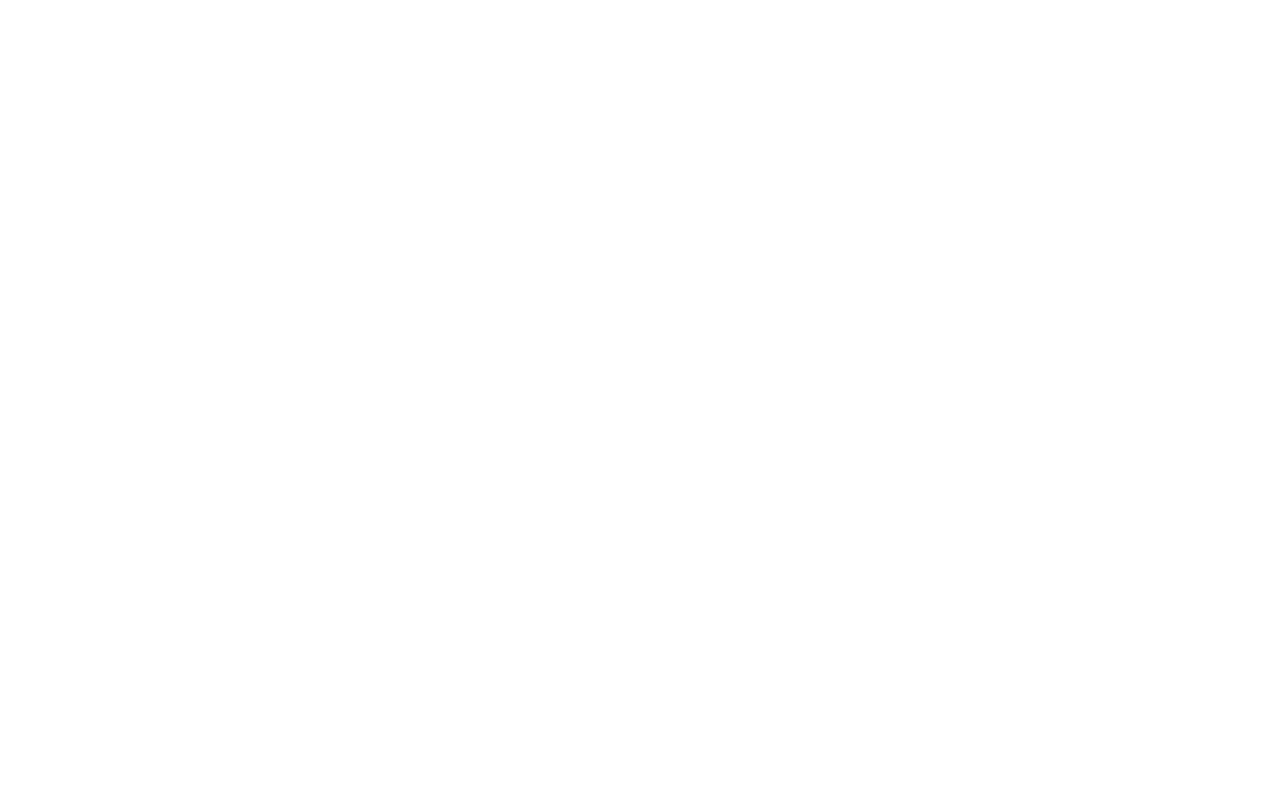
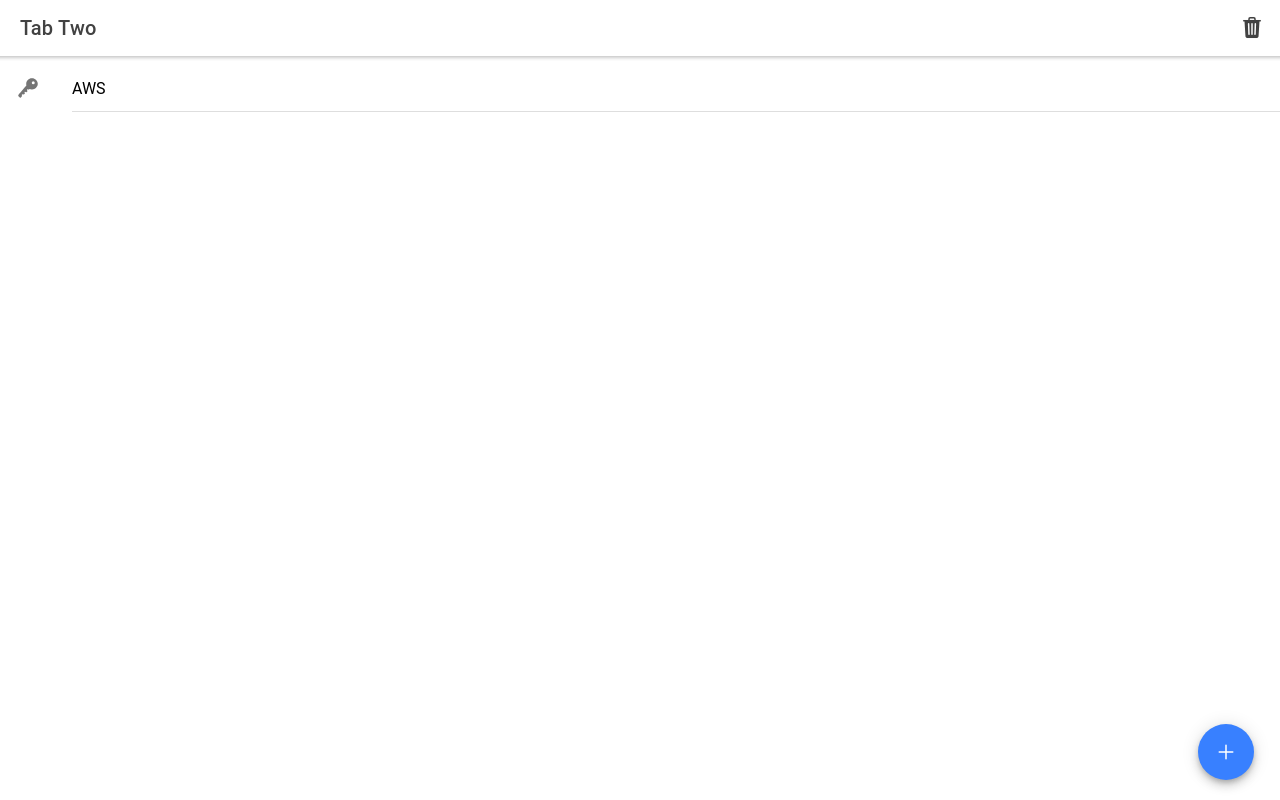
Before and after one commit to leon-schi/encryptor, a React (Create React App) app: page /dashboard in a window 1280 px wide. Built offline with nearby package versions, Linux system fonts and the light colour scheme; the HTML template or start-up script is replaced by a standard one.

Commit message:
basic layout

```diff
--- a/src/App.tsx
+++ b/src/App.tsx
@@ -2,7 +2,8 @@
 import { Redirect, Route } from 'react-router-dom';
 import { IonApp, IonRouterOutlet } from '@ionic/react';
 import { IonReactRouter } from '@ionic/react-router';
-import Home from './pages/Home';
+import Dashboard from './pages/Dashboard';
+import Details from './pages/Details';
 
 /* Core CSS required for Ionic components to work properly */
 import '@ionic/react/css/core.css';
@@ -27,8 +28,9 @@
   <IonApp>
     <IonReactRouter>
       <IonRouterOutlet>
-        <Route path="/home" component={Home} exact={true} />
-        <Route exact path="/" render={() => <Redirect to="/home" />} />
+        <Route path="/dashboard" component={Dashboard} exact={true} />
+        <Route path="/dashboard/:id" component={Details} exact={true} />
+        <Route exact path="/" render={() => <Redirect to="/dashboard" />} />
       </IonRouterOutlet>
     </IonReactRouter>
   </IonApp>
--- /dev/null
+++ b/src/pages/Dashboard.css
@@ -0,0 +1,7 @@
+.item {
+    height: 50px
+}
+
+.fab {
+    padding-bottom: 10px
+}
--- /dev/null
+++ b/src/pages/Dashboard.tsx
@@ -0,0 +1,72 @@
+import { IonContent, IonHeader, IonPage, IonTitle, IonToolbar, IonItem, IonButton, IonButtons, IonIcon, IonList, IonLabel, IonFab, IonFabButton } from '@ionic/react';
+import { RouteComponentProps } from 'react-router';
+import { add, key, trash } from 'ionicons/icons';
+import React from 'react';
+
+import './Dashboard.css'
+
+class Item {
+  key: string
+  constructor(key: string) {
+    this.key = key
+  }
+}
+
+type State = {
+  items: Item[],
+  next: number,
+  selection: boolean
+}
+
+class Dashboard extends React.Component<RouteComponentProps, State> {
+  constructor(props: any) {
+    super(props);
+    this.state = {
+      items: [new Item('AWS')],
+      next: 2,
+      selection: false
+    }
+  }
+
+  addItem = () => {
+    this.state.items.push(new Item('Item ' + this.state.next));
+    this.setState({
+      items: this.state.items,
+      next: this.state.next+1
+    });
+  }
+
+  render() {
+    return (
+    <IonPage>
+      <IonHeader>
+        <IonToolbar>
+          <IonTitle>Tab Two</IonTitle>
+          <IonButtons slot="secondary">
+            <IonButton fill="clear" onClick={() => this.setState({selection: true})}>
+              <IonIcon slot="icon-only" icon={trash} />
+            </IonButton>
+          </IonButtons>
+        </IonToolbar>
+      </IonHeader>
+      <IonContent>
+        <IonList>
+          {this.state.items.map(i => {
+            return (
+              <IonItem class="item" href={'/dashboard/' + i.key}>
+                <IonIcon slot="start" icon={key}></IonIcon>
+                <IonLabel>{i.key}</IonLabel>
+              </IonItem>);
+          })}
+        </IonList>
+        <IonFab vertical="bottom" horizontal="end" class="ion-padding-end fab">
+          <IonFabButton color="primary" onClick={this.addItem}>
+            <IonIcon icon={add}></IonIcon>
+          </IonFabButton>
+        </IonFab>
+      </IonContent>
+    </IonPage>);
+  }
+};
+
+export default Dashboard;
--- /dev/null
+++ b/src/pages/Details.tsx
@@ -0,0 +1,37 @@
+import { IonContent, IonHeader, IonPage, IonTitle, IonToolbar, IonButtons, IonBackButton, IonCard, IonCardHeader, IonCardSubtitle, IonCardTitle, IonCardContent } from '@ionic/react';
+import { RouteComponentProps } from 'react-router';
+import React from 'react';
+
+interface DetailPageProps extends RouteComponentProps <{id: string}>{}
+
+class Details extends React.Component<DetailPageProps> {
+  render() {
+    return (
+      <IonPage>
+        <IonHeader>
+          <IonToolbar color="dark">
+            <IonButtons slot="start">
+              <IonBackButton defaultHref="/dashboard" />
+            </IonButtons>
+            <IonTitle>{this.props.match.params.id} Detail</IonTitle>
+          </IonToolbar>
+        </IonHeader>
+        <IonContent>
+        <IonCard>
+          <IonCardHeader>
+            <IonCardSubtitle>Card Subtitle</IonCardSubtitle>
+            <IonCardTitle>Card Title</IonCardTitle>
+          </IonCardHeader>
+
+          <IonCardContent>
+            Keep close to Nature's heart... and break clear away, once in awhile,
+            and climb a mountain or spend a week in the woods. Wash your spirit clean.
+          </IonCardContent>
+        </IonCard>
+        </IonContent>
+      </IonPage>
+    );
+  }
+};
+
+export default Details;
--- a/src/pages/Home.tsx
+++ /dev/null
@@ -1,26 +0,0 @@
-import { IonContent, IonHeader, IonPage, IonTitle, IonToolbar } from '@ionic/react';
-import React from 'react';
-
-const Home: React.FC = () => {
-  return (
-    <IonPage>
-      <IonHeader>
-        <IonToolbar>
-          <IonTitle>Ionic Blank</IonTitle>
-        </IonToolbar>
-      </IonHeader>
-      <IonContent className="ion-padding">
-        The world is your oyster.
-        <p>
-          If you get lost, the{' '}
-          <a target="_blank" rel="noopener noreferrer" href="https://ionicframework.com/docs/">
-            docs
-          </a>{' '}
-          will be your guide.
-        </p>
-      </IonContent>
-    </IonPage>
-  );
-};
-
-export default Home;
```
